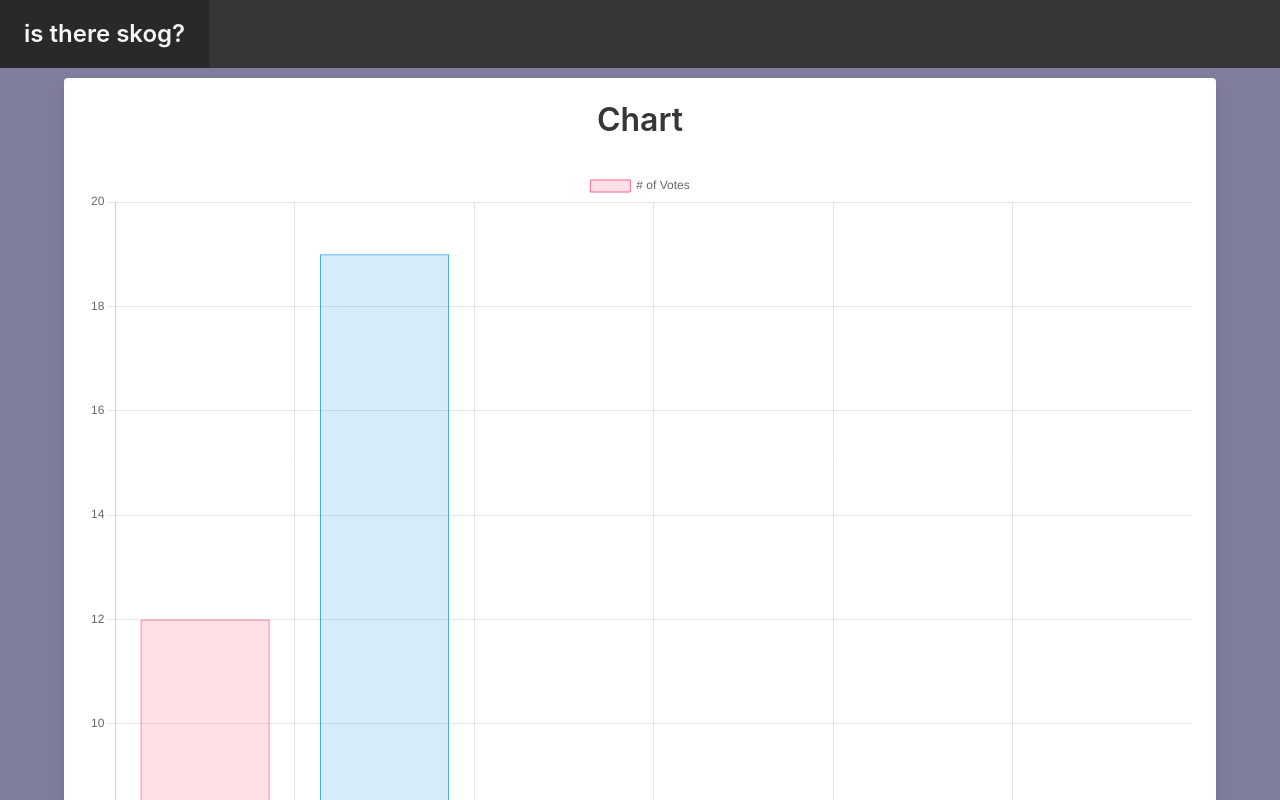
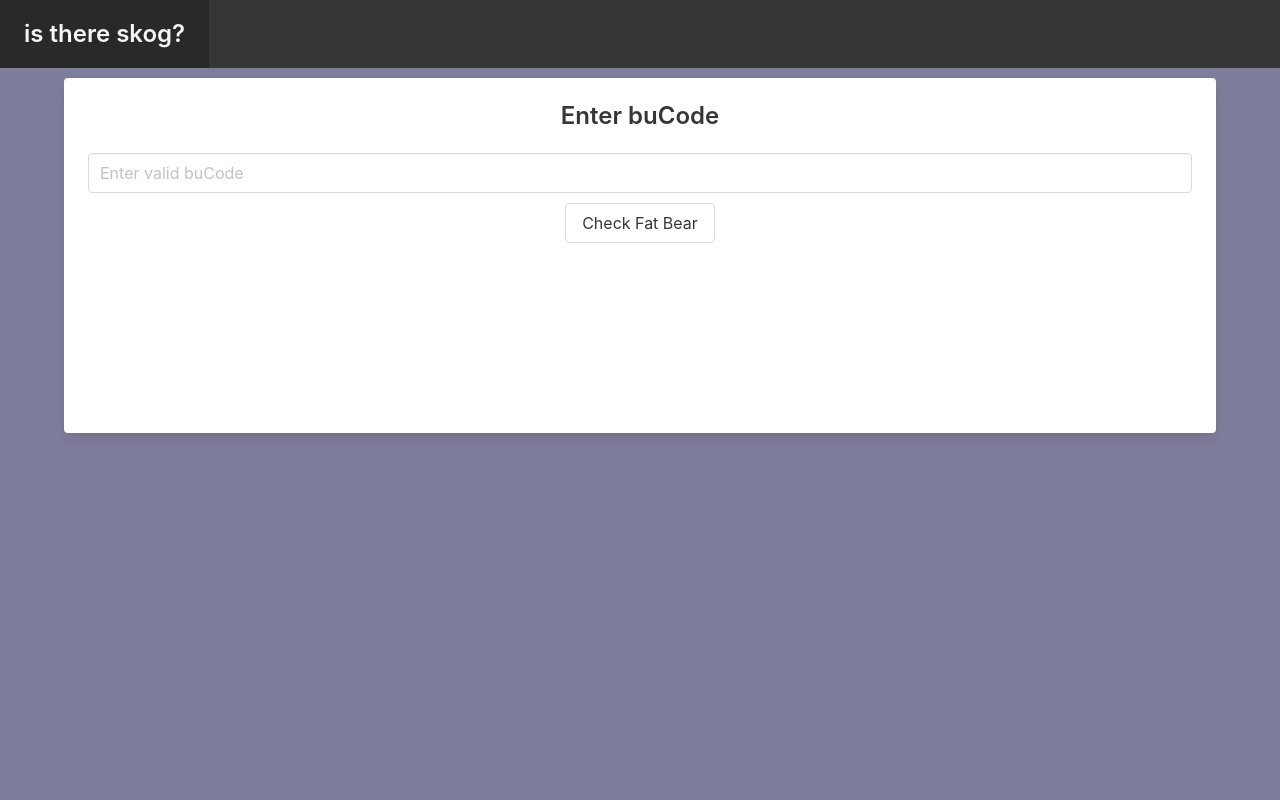
Before and after one commit to Joshua-Noakes1/isthereskog, a Svelte app: page / in a window 1280 px wide. Shown: the top 800 px of the page. Built offline with nearby package versions, Linux system fonts and the light colour scheme.

Commit message:
add working chart

```diff
--- a/src/App copy.svelte
+++ /dev/null
@@ -1,65 +0,0 @@
-<script lang="ts">
-  import logo from './assets/svelte.png'
-  import Counter from './lib/Counter.svelte'
-</script>
-
-<main>
-  <img src={logo} alt="Svelte Logo" />
-  <h1>Hello Typescript!</h1>
-
-  <Counter />
-
-  <p>
-    Visit <a href="https://svelte.dev">svelte.dev</a> to learn how to build Svelte
-    apps.
-  </p>
-
-  <p>
-    Check out <a href="https://github.com/sveltejs/kit#readme">SvelteKit</a> for
-    the officially supported framework, also powered by Vite!
-  </p>
-</main>
-
-<style>
-  :root {
-    font-family: -apple-system, BlinkMacSystemFont, 'Segoe UI', Roboto, Oxygen,
-      Ubuntu, Cantarell, 'Open Sans', 'Helvetica Neue', sans-serif;
-  }
-
-  main {
-    text-align: center;
-    padding: 1em;
-    margin: 0 auto;
-  }
-
-  img {
-    height: 16rem;
-    width: 16rem;
-  }
-
-  h1 {
-    color: #ff3e00;
-    text-transform: uppercase;
-    font-size: 4rem;
-    font-weight: 100;
-    line-height: 1.1;
-    margin: 2rem auto;
-    max-width: 14rem;
-  }
-
-  p {
-    max-width: 14rem;
-    margin: 1rem auto;
-    line-height: 1.35;
-  }
-
-  @media (min-width: 480px) {
-    h1 {
-      max-width: none;
-    }
-
-    p {
-      max-width: none;
-    }
-  }
-</style>
--- a/src/components/Card.svelte
+++ b/src/components/Card.svelte
@@ -1,13 +1,18 @@
-<script>
-    import Chart from './Chart.svelte'
+<script lang="ts">
+  import Chart from "./Chart.svelte";
 </script>
 
-<div class="container">
-  <div class="card">
-    <div class="card-content">
-      <div class="content">
-        <p class="title is-3 has-text-centered">Chart</p>
-        <Chart />
+<div
+  class="chart-container"
+  style="position: relative;"
+>
+  <div class="container">
+    <div class="card">
+      <div class="card-content">
+        <div class="content">
+          <!-- <p class="title is-3 has-text-centered">Chart</p> -->
+          <Chart />
+        </div>
       </div>
     </div>
   </div>
--- a/src/components/Chart.svelte
+++ b/src/components/Chart.svelte
@@ -2,18 +2,41 @@
   import { onMount } from "svelte";
   import { Chart, registerables } from "chart.js";
   Chart.register(...registerables);
+  let buCode = "";
+  let myCrt;
 
-  function createCanvas() {
+  async function createCanvas(buCode) {
+    let getStock = await fetch(
+      `https://skog-vercel.vercel.app/api/skog/getStock?buCode=${buCode}`
+    );
+    let ikStock = await getStock.json();
+
+    if (ikStock.success != true) {
+      alert(ikStock.message);
+      return console.error(ikStock.message);
+    }
     const canvas = <HTMLCanvasElement>document.getElementById("myChart");
     const ctx = canvas.getContext("2d");
-    const myChart = new Chart(ctx, {
+    myCrt = new Chart(ctx, {
       type: "bar",
       data: {
-        labels: ["Red", "Blue", "Yellow", "Green", "Purple", "Orange"],
+        labels: [
+          "In Stock",
+          "Predict +1",
+          "Predict +2",
+          "Predict +3",
+          "Predict +4",
+        ],
         datasets: [
           {
-            label: "# of Votes",
-            data: [12, 19, 3, 5, 2, 3],
+            label: `Store: ${ikStock.store.name}`,
+            data: [
+              ikStock.stock.stock,
+              ikStock.stock.forecast[0].stock,
+              ikStock.stock.forecast[1].stock,
+              ikStock.stock.forecast[2].stock,
+              ikStock.stock.forecast[3].stock,
+            ],
             backgroundColor: [
               "rgba(255, 99, 132, 0.2)",
               "rgba(54, 162, 235, 0.2)",
@@ -35,6 +58,8 @@
         ],
       },
       options: {
+        responsive: true,
+        // maintainAspectRatio: true,
         scales: {
           y: {
             beginAtZero: true,
@@ -44,7 +69,22 @@
     });
   }
 
-  onMount(createCanvas);
+  async function btnHndl() {
+    if (myCrt != undefined) {
+      const canvas = <HTMLCanvasElement>document.getElementById("myChart");
+      const ctx = canvas.getContext("2d");
+      await ctx.clearRect(0, 0, canvas.width, canvas.height);
+      await myCrt.destroy();
+    }
+    return await createCanvas(buCode);
+  }
 </script>
 
-<canvas id="myChart" width="400" height="400" />
+<div class="has-text-centered">
+  <p class="title is-4">Enter buCode</p>
+  <input class="input" placeholder="Enter valid buCode" bind:value={buCode} />
+  <div style="margin: 10px 0 10px 0;"></div>
+  <button class="button" on:click={btnHndl}>Check Fat Bear</button>
+</div>
+<div style="margin: 10px 0 10px 0;"></div>
+<canvas id="myChart" />
--- a/src/components/Navbar.svelte
+++ b/src/components/Navbar.svelte
@@ -1,6 +1,6 @@
 <nav class="navbar is-dark" aria-label="main navigation">
   <div class="navbar-brand">
-    <a class="navbar-item" href="#">
+    <a class="navbar-item" href="https://github.com/joshua-noakes1/isthereskog">
       <p class="navbar-item title is-4 has-text-light">is there skog?</p>
     </a>
   </div>
```
